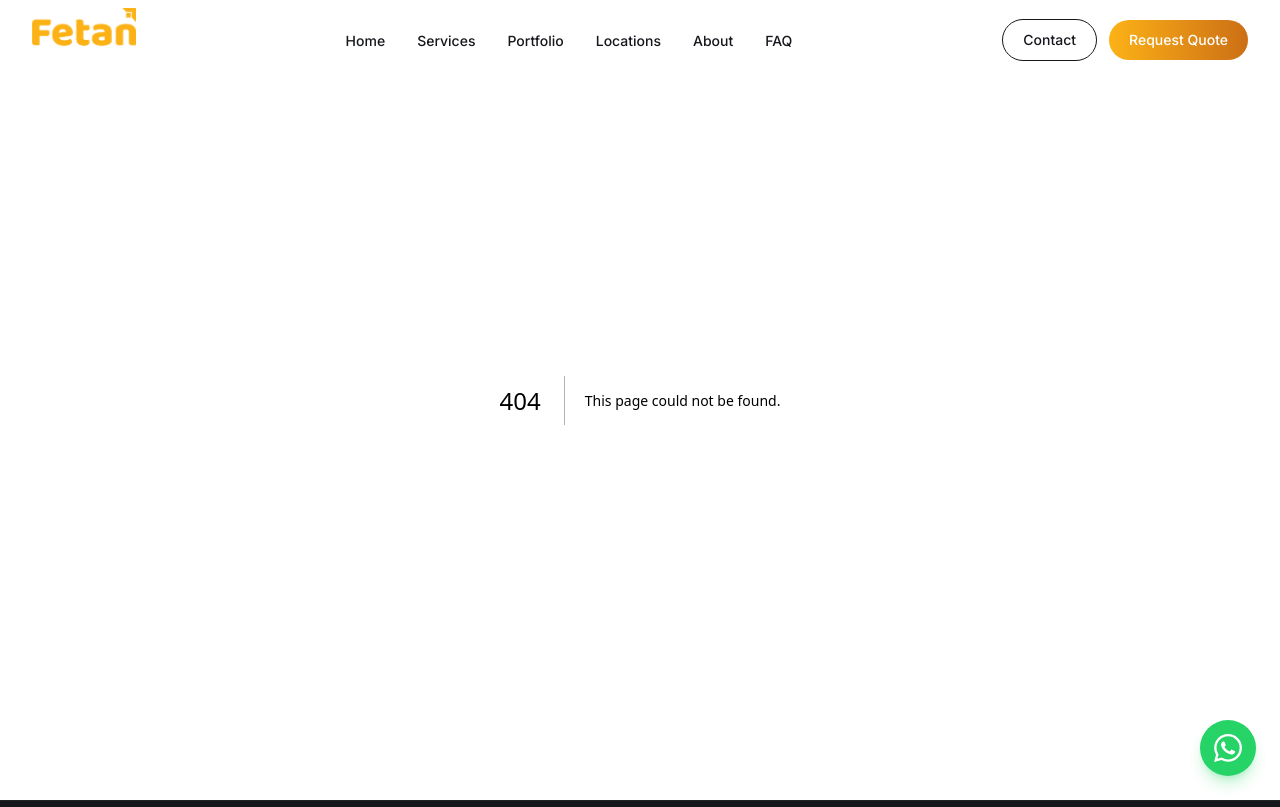
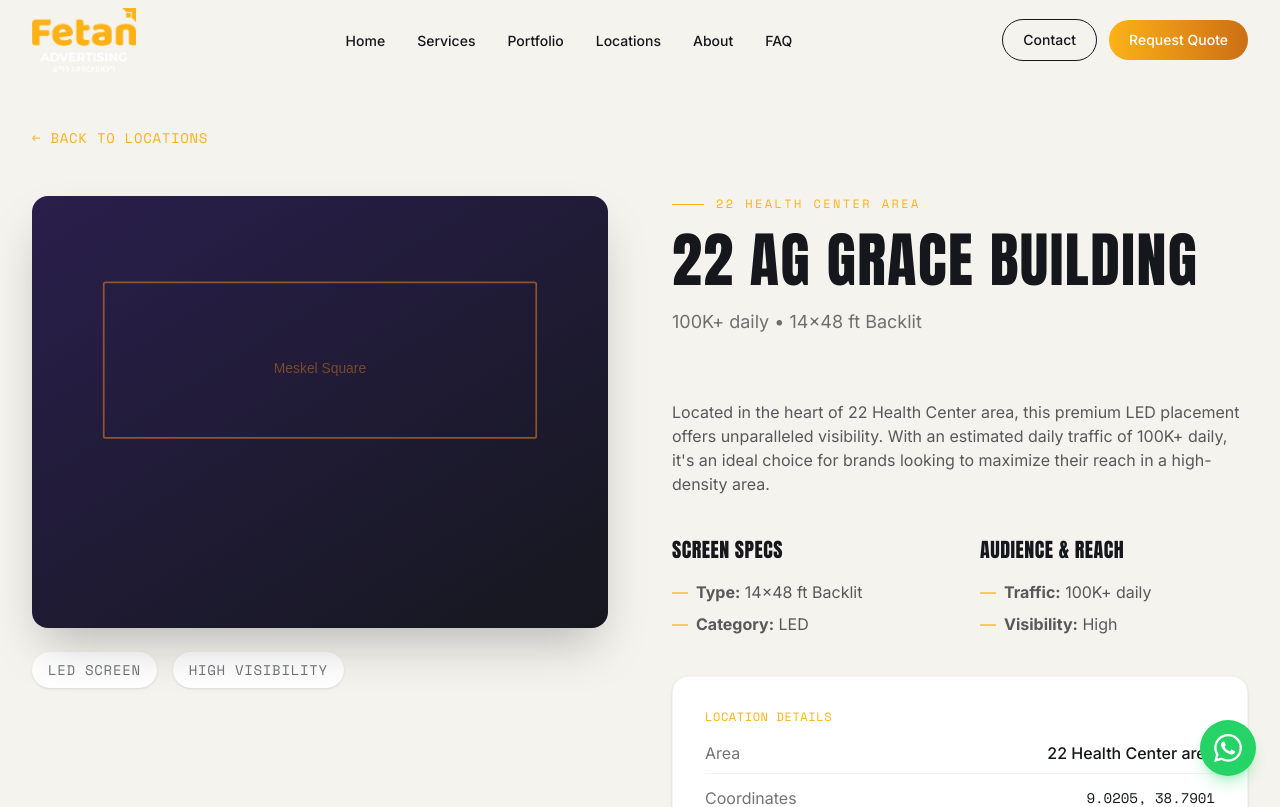
Before and after one commit to Alexmiki1/fetan-dooh, a Next.js app: page /locations/22-ag-grace in a window 1280 px wide. Before the commit this address had no page. Shown: the top 807 px of the page. Built offline with nearby package versions, Linux system fonts and the light colour scheme.

Commit message:
updatedddd logooo and add imagessssdd location cards

```diff
--- /dev/null
+++ b/app/locations/[id]/page.tsx
@@ -0,0 +1,142 @@
+import { notFound } from "next/navigation";
+import Image from "next/image";
+import Link from "next/link";
+import { locations } from "@/data/locations";
+import SectionHead from "@/components/ui/SectionHead";
+import FadeIn from "@/components/ui/FadeIn";
+import Button from "@/components/ui/Button";
+
+interface PageProps {
+  params: Promise<{
+    id: string;
+  }>;
+}
+
+export function generateStaticParams() {
+  return locations.map((loc) => ({
+    id: loc.id,
+  }));
+}
+
+export default async function LocationPage({ params }: PageProps) {
+  const resolvedParams = await params;
+  const location = locations.find((l) => l.id === resolvedParams.id);
+
+  if (!location) {
+    notFound();
+  }
+
+  return (
+    <article className="pt-32 pb-24 md:pb-32 bg-paper min-h-screen">
+      <div className="max-w-7xl mx-auto px-6 lg:px-8">
+        <FadeIn className="mb-12">
+          <Link
+            href="/locations"
+            className="text-amber hover:text-amber-dim transition-colors text-sm font-mono uppercase tracking-wider flex items-center gap-2"
+          >
+            ← Back to Locations
+          </Link>
+        </FadeIn>
+
+        <div className="grid grid-cols-1 lg:grid-cols-2 gap-16 items-start">
+          <FadeIn>
+            <div className="sticky top-32">
+              <div className="relative aspect-[4/3] rounded-2xl overflow-hidden mb-6 shadow-2xl">
+                <Image
+                  src={location.image}
+                  alt={location.name}
+                  fill
+                  className="object-cover"
+                  sizes="(max-width: 1024px) 100vw, 50vw"
+                  priority
+                />
+              </div>
+
+              <div className="flex flex-wrap gap-4 text-sm font-mono uppercase tracking-wider text-night/60">
+                <span className="bg-white px-4 py-2 rounded-full shadow-sm">
+                  {location.type} Screen
+                </span>
+                <span className="bg-white px-4 py-2 rounded-full shadow-sm">
+                  {location.visibility} Visibility
+                </span>
+              </div>
+            </div>
+          </FadeIn>
+
+          <FadeIn delay={0.2} className="space-y-10 text-night">
+            <div>
+              <SectionHead
+                eyebrow={location.area}
+                title={location.name}
+                description={`${location.dailyTraffic} • ${location.screenType}`}
+              />
+            </div>
+
+            <div className="prose prose-lg max-w-none">
+              <p className="text-night/70">
+                Located in the heart of {location.area}, this premium {location.type} placement offers unparalleled visibility. With an estimated daily traffic of {location.dailyTraffic}, it&apos;s an ideal choice for brands looking to maximize their reach in a high-density area.
+              </p>
+            </div>
+
+            <div className="grid grid-cols-1 sm:grid-cols-2 gap-10">
+              <div>
+                <h3 className="font-display text-xl uppercase tracking-wide mb-4 text-night">
+                  Screen Specs
+                </h3>
+                <ul className="space-y-2">
+                  <li className="flex items-start gap-2 text-night/70">
+                    <span className="text-amber">—</span>
+                    <span><strong>Type:</strong> {location.screenType}</span>
+                  </li>
+                  <li className="flex items-start gap-2 text-night/70">
+                    <span className="text-amber">—</span>
+                    <span><strong>Category:</strong> {location.type}</span>
+                  </li>
+                </ul>
+              </div>
+
+              <div>
+                <h3 className="font-display text-xl uppercase tracking-wide mb-4 text-night">
+                  Audience & Reach
+                </h3>
+                <ul className="space-y-2">
+                  <li className="flex items-start gap-2 text-night/70">
+                    <span className="text-amber">—</span>
+                    <span><strong>Traffic:</strong> {location.dailyTraffic}</span>
+                  </li>
+                  <li className="flex items-start gap-2 text-night/70">
+                    <span className="text-amber">—</span>
+                    <span><strong>Visibility:</strong> {location.visibility}</span>
+                  </li>
+                </ul>
+              </div>
+            </div>
+
+            <div className="bg-white p-8 rounded-2xl shadow-sm border border-night/5">
+              <h3 className="font-mono text-xs uppercase tracking-wider text-amber mb-4">
+                Location Details
+              </h3>
+              <ul className="space-y-3">
+                <li className="flex justify-between items-center border-b border-night/5 pb-2">
+                  <span className="text-night/60">Area</span>
+                  <span className="font-medium text-night">{location.area}</span>
+                </li>
+                <li className="flex justify-between items-center border-b border-night/5 pb-2">
+                  <span className="text-night/60">Coordinates</span>
+                  <span className="font-mono text-sm text-night">{location.lat}, {location.lng}</span>
+                </li>
+              </ul>
+            </div>
+
+            <div className="pt-6 border-t border-night/10">
+              <p className="text-lg text-night/90 mb-6">Ready to secure this placement?</p>
+              <Button href={`/contact?location=${location.id}`} className="!bg-night !text-white !shadow-none hover:!bg-night/90">
+                Inquire About Availability
+              </Button>
+            </div>
+          </FadeIn>
+        </div>
+      </div>
+    </article>
+  );
+}
--- a/components/ui/LocationCard.tsx
+++ b/components/ui/LocationCard.tsx
@@ -14,7 +14,7 @@ const visibilityColors = {
 
 export default function LocationCard({ location }: LocationCardProps) {
   return (
-    <div className="group bg-white rounded-2xl overflow-hidden shadow-card hover:shadow-lg transition-shadow duration-300">
+    <Link href={`/locations/${location.id}`} className="group block bg-white rounded-2xl overflow-hidden shadow-card hover:shadow-lg transition-shadow duration-300">
       <div className="relative h-48 overflow-hidden">
         <Image
           src={location.image}
@@ -29,7 +29,7 @@ export default function LocationCard({ location }: LocationCardProps) {
         </span>
       </div>
       <div className="p-6">
-        <h3 className="font-display text-xl uppercase text-night tracking-wide">
+        <h3 className="font-display text-xl uppercase text-night tracking-wide group-hover:text-amber transition-colors">
           {location.name}
         </h3>
         <div className="mt-3 space-y-1.5 text-sm text-night/60">
@@ -48,14 +48,11 @@ export default function LocationCard({ location }: LocationCardProps) {
           >
             {location.visibility} Visibility
           </span>
-          <Link
-            href="/contact"
-            className="text-sm text-amber hover:text-amber-dim transition-colors font-medium"
-          >
-            Inquire →
-          </Link>
+          <span className="text-sm text-amber group-hover:text-amber-dim transition-colors font-medium flex items-center gap-1">
+            View Details <span className="group-hover:translate-x-1 transition-transform">→</span>
+          </span>
         </div>
       </div>
-    </div>
+    </Link>
   );
 }
```
